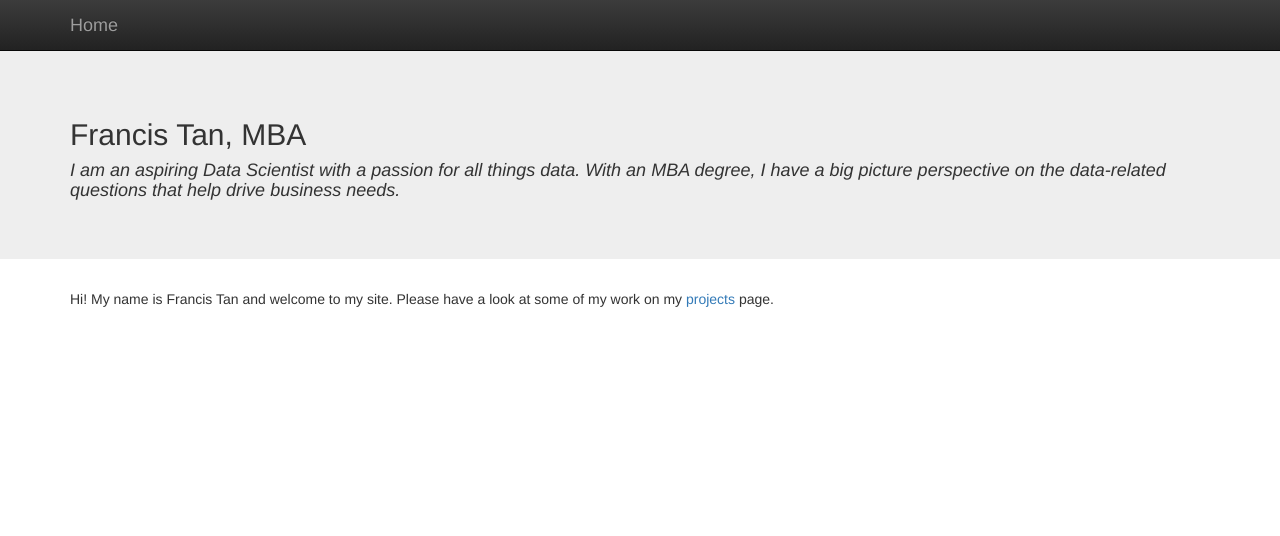
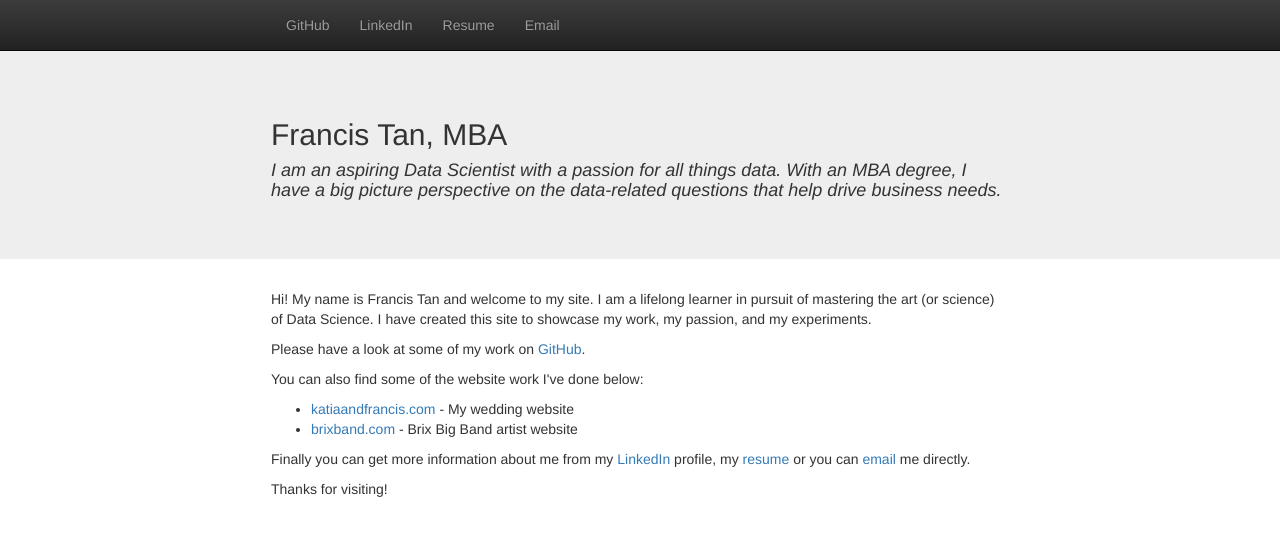
Before and after one commit to ftan84/francis-adrian-tan, a Flask app: page / in a window 1280 px wide. Shown: the top 536 px of the page. Run offline with Flask 2, Linux system fonts and the light colour scheme; some libraries are stand-ins or nearby versions.

Commit message:
Added links to linkedin, resume, and email

```diff
--- a/static/style.css
+++ b/static/style.css
@@ -1,3 +1,11 @@
+/* @media(max-width:992px){} */
+
+.jumbotron .container,
+.container,
+.container-fluid {
+    max-width: 768px;
+}
+
 body {
     padding-top: 50px;
     padding-bottom: 20px;
--- a/templates/base.html
+++ b/templates/base.html
@@ -14,24 +14,41 @@
     <!-- <link href="main.css" rel="stylesheet"> -->
     <link rel=stylesheet type=text/css href="{{ url_for('static', filename='style.css') }}">
 
+<!-- jQuery (necessary for Bootstrap's JavaScript plugins) -->
+<script src="https://ajax.googleapis.com/ajax/libs/jquery/1.11.3/jquery.min.js"></script>
+<!-- Latest compiled and minified JavaScript -->
+<script src="https://maxcdn.bootstrapcdn.com/bootstrap/3.3.5/js/bootstrap.min.js" integrity="sha512-K1qjQ+NcF2TYO/eI3M6v8EiNYZfA95pQumfvcVrTHtwQVDG+aHRqLi/ETn2uB+1JqwYqVG3LIvdm9lj6imS/pQ==" crossorigin="anonymous"></script>
+
+
+<!-- <!&#45;&#45; Include all compiled plugins (below), or include individual files as needed &#45;&#45;> -->
+<!-- <script src="js/bootstrap.min.js"></script> -->
 </head>
 <body>
 <nav class="navbar navbar-inverse navbar-fixed-top">
-    <div class="container">
+    <div class="container-fluid">
         <div class="navbar-header">
-            <!-- <button type="button" class="navbar&#45;toggle collapsed" data&#45;toggle="collapse" data&#45;target="#navbar" aria&#45;expanded="false" aria&#45;controls="navbar"> -->
-            <!--     <span class="sr&#45;only">Toggle navigation</span> -->
-            <!--     <span class="icon&#45;bar"></span> -->
-            <!--     <span class="icon&#45;bar"></span> -->
-            <!--     <span class="icon&#45;bar"></span> -->
-            <!-- </button> -->
-            <a class="navbar-brand" href="/">Home</a>
+            <button type="button" class="navbar-toggle collapsed" data-toggle="collapse" data-target="#mynavcontent" aria-expanded="false" aria-controls="navbar">
+                <span class="sr-only">Toggle navigation</span>
+                <span class="icon-bar"></span>
+                <span class="icon-bar"></span>
+                <span class="icon-bar"></span>
+            </button>
+            <!-- <a class="navbar&#45;brand" href="/">Francis Tan</a> -->
         </div>
-      </div>
+
+        <div class="collapse navbar-collapse" id="mynavcontent">
+            <ul class="nav navbar-nav">
+                <li><a href="https://github.com/ftan84" target="_blank">GitHub</a></li>
+                <li><a href="https://www.linkedin.com/pub/francis-tan/4/9a8/ba5" target="_blank">LinkedIn</a></li>
+                <li><a href="{{ url_for('static', filename='files/resume.pdf') }}" target="_blank">Resume</a></li>
+                <li><a href="mailto:francis.adrian.tan@gmail.com">Email</a></li>
+            </ul>
+        </div>
+    </div>
 </nav>
 
-<div class='jumbotron'>
-<div class='container'>
+<div class="jumbotron">
+<div class="container">
 <h2>Francis Tan, MBA</h2>
 <h4>
 I am an aspiring Data Scientist with a passion for all things data. With an MBA degree, I have a big picture perspective on the data-related questions that help drive business needs.
@@ -40,19 +57,7 @@ I am an aspiring Data Scientist with a passion for all things data. With an MBA
 </div>
 
 {% block content %}{% endblock %}
-<!-- <div class='container'> -->
-<!--     Hi! My name is Francis Tan and welcome to my site. -->
-<!--     Please have a look at some of my work on my <a href="{{ url_for('projects') }}">projects</a> page. -->
-<!-- </div> -->
 
 
-<!-- Latest compiled and minified JavaScript -->
-<script src="https://maxcdn.bootstrapcdn.com/bootstrap/3.3.5/js/bootstrap.min.js" integrity="sha512-K1qjQ+NcF2TYO/eI3M6v8EiNYZfA95pQumfvcVrTHtwQVDG+aHRqLi/ETn2uB+1JqwYqVG3LIvdm9lj6imS/pQ==" crossorigin="anonymous"></script>
-
-<!-- jQuery (necessary for Bootstrap's JavaScript plugins) -->
-<script src="https://ajax.googleapis.com/ajax/libs/jquery/1.11.3/jquery.min.js"></script>
-
-<!-- Include all compiled plugins (below), or include individual files as needed -->
-<script src="js/bootstrap.min.js"></script>
 </body>
 </html>
--- a/templates/index.html
+++ b/templates/index.html
@@ -1,7 +1,22 @@
 {% extends "base.html" %}
 {% block content %}
 <div class='container'>
-    Hi! My name is Francis Tan and welcome to my site.
-    Please have a look at some of my work on my <a href="{{ url_for('projects') }}">projects</a> page.
+    <p>Hi! My name is Francis Tan and welcome to my site. I am a lifelong learner in pursuit of mastering the art (or science) of Data Science. I have created this site to showcase my work, my passion, and my experiments.</p>
+
+    <p>Please have a look at some of my work on <a href="https://github.com/ftan84">GitHub</a>.</p>
+
+    <p>You can also find some of the website work I've done below:
+        <ul>
+            <li><a href="http://katiaandfrancis.com" target="_blank">katiaandfrancis.com</a> - My wedding website</li>
+            <li><a href="http://brixband.com" target="_blank">brixband.com</a> - Brix Big Band artist website</li>
+        </ul>
+    </p>
+
+    <p>Finally you can get more information about me from my <a href="https://www.linkedin.com/pub/francis-tan/4/9a8/ba5" target="_blank">LinkedIn</a> profile, my <a href="{{ url_for('static', filename='files/resume.pdf') }}" target="_blank">resume</a> or you can <a href="mailto:francis.adrian.tan@gmail.com">email</a> me directly.</p>
+
+    <p>Thanks for visiting!</p>
+
+
+
 </div>
 {% endblock %}
```
Also changed, not shown: 1 other file.
